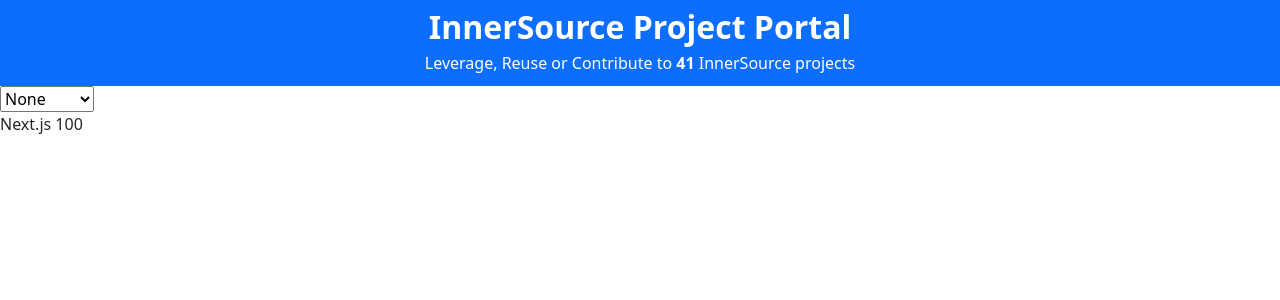
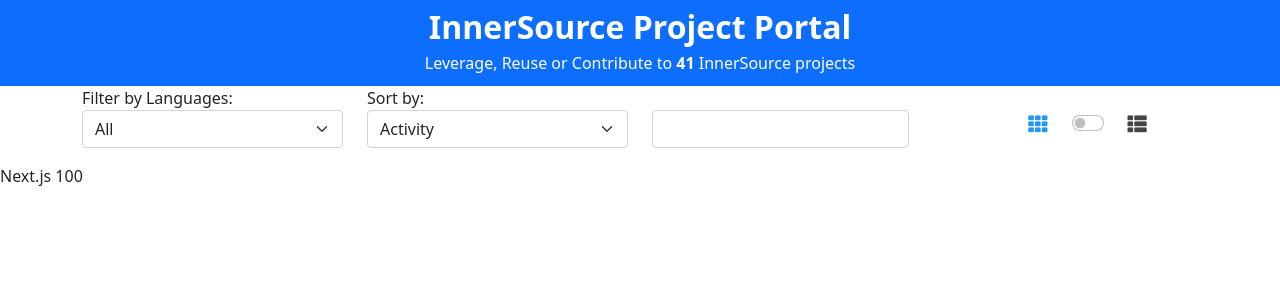
Before and after one commit to JagadishKesav2/innersource-project-portal-using-nextjs, a Next.js app: page / in a window 1280 px wide. Shown: the top 300 px of the page. Built offline with nearby package versions, Linux system fonts and the light colour scheme.

Commit message:
filter test case and ui update

```diff
--- a/components/select.tsx
+++ b/components/select.tsx
@@ -1,23 +1,132 @@
-import { useState } from "react";
+import React, { useState } from "react";
 
-const Select = () => {
+interface SortList {
+    name: string,
+    value: string,
+    isnumeric: boolean
+}
+
+interface Languages {
+    lang: string[]
+}
+
+
+const viewOptionsItem = {
+    display: 'inline-block',
+    verticalAlign: 'middle',
+    marginLeft: '4rem'
+}
+const Select = (props: Languages) => {
+    // console.log(props);
+
     const [defaultOptions, setDefaultOptions] = useState('');
-    const handleChange = (event: any) => {
+    const [filterData, setFilterData] = useState('');
+    const [toggleData, setToggleData] = useState(false);
+
+    const handleChange = (event: React.ChangeEvent<HTMLSelectElement>) => {
         const { value } = event.target;
         setDefaultOptions(value)
     }
+    const sortList = [
+        { name: 'Activity', value: 'score', isnumeric: true },
+        { name: 'Name', value: 'name', isnumeric: false },
+        { name: 'Organization', value: 'full_name', isnumeric: false },
+        { name: 'Stars', value: 'stargazers_count', isnumeric: true },
+        { name: 'Watchers', value: 'watchers_count', isnumeric: true },
+        { name: 'Issues', value: 'open_issues_count', isnumeric: true },
+        { name: 'Forks', value: 'forks_count', isnumeric: true }
+    ]
+
+    const filterList = (event: React.ChangeEvent<HTMLInputElement>) => {
+        const { value } = event.target;
+        setFilterData(value)
+    }
+
+    const handleToggle = () => {
+        setToggleData(!toggleData)
+    }
     return (
         <>
-            <select
-                id="dropdown"
-                value={defaultOptions}
-                onChange={handleChange}
-            >
-                <option value="">None</option>
-                <option value="0">Column 1</option>
-                <option value="1">Column 2</option>
+            <div className="container">
+                <div className="row">
+                    <div className="col-sm-3">
+                        <div className="form-group">
+                            <label htmlFor="dropdown" id="language">Filter by Languages:</label>
+                            <select
+                                id="langdropdown"
+                                value={defaultOptions}
+                                onChange={handleChange}
+                                className="form-select mb-3"
+                            >
+                                {
+                                    props.lang.map((data: string, i: number) => (
+                                        <option
+                                            key={i}
+                                            value={data}
+                                        >
+                                            {data}
+                                        </option>
+                                    ))
+                                }
+                            </select>
+                        </div>
+                    </div>
+                    <div className="col-sm-3">
+                        <div className="form-group">
+                            <label htmlFor="dropdown" id="sortBy">Sort by:</label>
+                            <select
+                                id="sortbydropdown"
+                                value={defaultOptions}
+                                onChange={handleChange}
+                                className="form-select mb-3"
+                            >
+                                {
+                                    sortList.map((data: SortList, i: number) => (
+                                        <option
+                                            key={i}
+                                            value={data.name}
+                                        >
+                                            {data.name}
+                                        </option>
+                                    ))
+                                }
 
-            </select>
+                            </select>
+                        </div>
+                    </div>
+                    <div className="col-sm-3">
+                        <div className="form-group mt-4">
+                            <label className="form-control-placeholder" htmlFor="inputText">
+                                <input type="text" id="inputText" className="form-control" onChange={filterList} value={filterData} />
+                            </label>
+                        </div>
+                    </div>
+                    <div className="col-sm-3">
+                        <div className={`form-check form-switch text-center mt-4`}>
+                            <i
+                                className={`fa fa-th`}
+                                id="cardView"
+                                style={
+                                    {
+                                        color: !toggleData ? '#2196F3' : '#444444',
+                                        fontSize: '1.2rem',
+                                        display: 'inline-block',
+                                        verticalAlign: 'middle'
+                                    }
+                                }
+                            />
+                            <div style={viewOptionsItem}>
+                                <input className="form-check-input" type="checkbox" id="toggle" onClick={handleToggle} defaultChecked={toggleData} aria-labelledby="lbl-main-menu-mob" />
+
+                                <label id="lbl-main-menu-mob"> </label>
+                                {/* <input className="form-check-input" type="checkbox" id="toggle" onClick={handleToggle} defaultChecked={toggleData} /> */}
+                                {/* <label className="form-check-label" htmlFor="flexSwitchCheckChecked">Checked switch checkbox input</label> */}
+                            </div>
+                            <i className="fa fa-th-list" style={{ color: toggleData ? '#2196F3' : '#444444', display: 'inline-block', verticalAlign: 'middle', marginLeft: '1rem', fontSize: '1.2rem' }} id="listView"></i>
+                        </div>
+                    </div>
+                </div>
+            </div>
         </>
     )
 }
--- a/pages/_document.tsx
+++ b/pages/_document.tsx
@@ -37,6 +37,10 @@ class MyDocument extends Document<Props> {
             sizes="32x32"
           />
           <link rel="apple-touch-icon" href="/apple-touch-icon.png"></link>
+          <link
+            rel="stylesheet"
+            href="https://cdnjs.cloudflare.com/ajax/libs/font-awesome/5.15.4/css/all.min.css"
+          />
         </Head>
         <body>
           <Main />
--- a/pages/index.tsx
+++ b/pages/index.tsx
@@ -7,6 +7,7 @@ import axios from 'axios';
 const Index = () => {
 
   const [recordCount, setRecordCount] = useState(0)
+  const [languages, setLanguages] = useState(["All"])
   const fetchData = async () => {
     return await axios.get('./project-portal.json');
   };
@@ -14,12 +15,10 @@ const Index = () => {
   useEffect(() => {
     console.log("hiu");
     fetchData().then((res) => {
-      let languages: string[] = ["All"];
-
       res.data.map((lang: any) => {
         if (lang.languages) languages.push(lang.languages)
       })
-      languages = Array.from(new Set(languages));
+      setLanguages(Array.from(new Set(languages)));
       setRecordCount(res.data.length)
     });
   }, [])
@@ -29,7 +28,7 @@ const Index = () => {
         <title>Next.js 100</title>
       </Head>
       <Header projectCount={recordCount}/>
-      <Select />
+      <Select lang={languages}/>
       <div>Next.js 100</div>
     </>
   );
```
Also changed, not shown: 1 other file (tests, documents, lock files or other folders).
